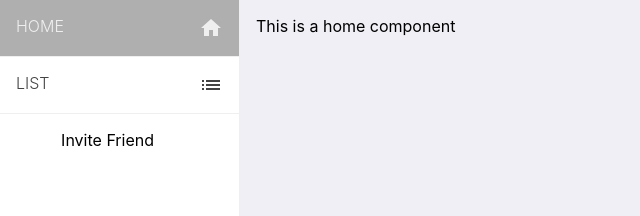
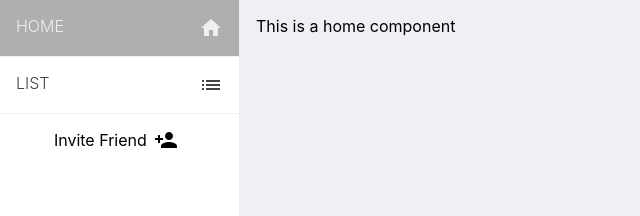
Before and after one commit to r57/todo, a React (Create React App) app in the folder client/: page / in a window 1280 px wide. Both pictures are taken after a click on the button "SUBMIT". Shown: the top 216 px of the page, without its empty margins (0-640 px from the left). Built offline with nearby package versions, Linux system fonts and the light colour scheme.

Commit message:
icon fix

```diff
--- a/client/src/components/side-bar/components/inviteFriends.scss
+++ b/client/src/components/side-bar/components/inviteFriends.scss
@@ -3,12 +3,14 @@
   display: flex;
   justify-content: center;
   cursor: pointer;
+  flex-direction: row;
+  align-content: center;
+  align-items: center;
 }
 
 .add-user-icon {
   display: flex;
   align-self: center;
   cursor: pointer;
-  width: 10%;
-  padding: 5%;
+  padding: 3%;
 }
--- a/client/src/components/side-bar/components/inviteFriends.tsx
+++ b/client/src/components/side-bar/components/inviteFriends.tsx
@@ -1,6 +1,5 @@
 import React, { useState } from 'react'
 import { useMutation } from '@apollo/react-hooks'
-import AddUser from '../assets/add-user.png'
 import gql from 'graphql-tag';
 import './inviteFriends.scss'
 
@@ -11,6 +10,7 @@ import DialogActions from '@material-ui/core/DialogActions'
 import DialogContent from '@material-ui/core/DialogContent'
 import DialogContentText from '@material-ui/core/DialogContentText'
 import DialogTitle from '@material-ui/core/DialogTitle'
+import PersonAddIcon from '@material-ui/icons/PersonAdd';
 
 const InviteFriends = () => {
   const [showModal, setShowModal] = useState(false)
@@ -35,10 +35,9 @@ const InviteFriends = () => {
       }}
     >
       <p>Invite Friend</p>
-      <img
-        src={AddUser}
-        className="add-user-icon"
-      />
+      <div className="add-user-icon">
+        <PersonAddIcon />
+      </div>
     </div>
     <Dialog
       open={showModal}
```
Also changed, not shown: client/src/components/side-bar/assets/add-user.png (deleted).
